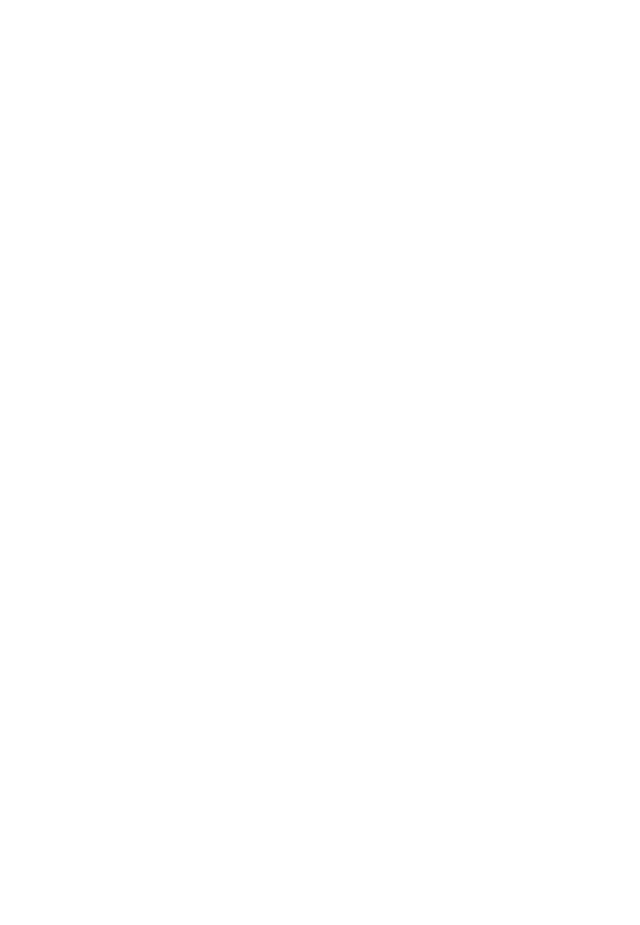
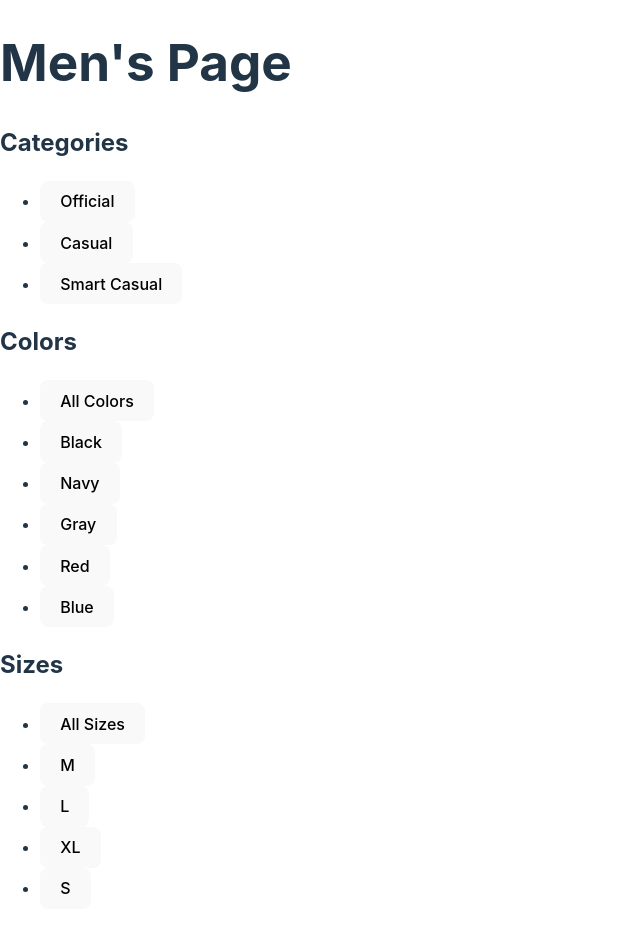
Before and after one commit to Ian-Ndungu/Digaga-Clads, a React (Vite) app: page / in a window 1280 px wide. Shown: the whole page, without its empty margins (0-640 px from the left). Before the commit the page ends 800 px from the top, so only its background shows below. Built offline with nearby package versions, Linux system fonts and the light colour scheme.

Commit message:
Initial branch push. Hard-coded.

```diff
--- a/package.json
+++ b/package.json
@@ -10,8 +10,11 @@
     "preview": "vite preview"
   },
   "dependencies": {
+    "dom": "^0.0.3",
     "react": "^18.2.0",
-    "react-dom": "^18.2.0"
+    "react-dom": "^18.2.0",
+    "react-router": "^6.18.0",
+    "react-router-dom": "^6.18.0"
   },
   "devDependencies": {
     "@types/react": "^18.2.15",
--- a/src/App.jsx
+++ b/src/App.jsx
@@ -1,9 +1,11 @@
 import React from 'react'
-import Homepage from './homepage'
-function App() {
+import Men from './men'
+
+function App()
+{
   return (
   <div>
-    < Homepage/>
+    < Men/>
   </div>
   )
 }
--- a/src/homepage.jsx
+++ /dev/null
@@ -1,11 +0,0 @@
-import React from 'react'
-
-function home() {
-  return (
-    <div>
-
-    </div>
-  )
-}
-
-export default home
--- /dev/null
+++ b/src/men.jsx
@@ -0,0 +1,115 @@
+import React, { useState } from 'react';
+
+const menData = [
+  {
+    id: 1,
+    name: 'Suits',
+    category: 'Official',
+    details: [
+      { id: 1, color: 'Black', size: 'M' },
+      { id: 2, color: 'Navy', size: 'L' },
+      { id: 3, color: 'Gray', size: 'XL' },
+    ],
+  },
+  {
+    id: 2,
+    name: 'Sweaters',
+    category: 'Casual',
+    details: [
+      { id: 4, color: 'Red', size: 'S' },
+      { id: 5, color: 'Blue', size: 'M' },
+    ],
+  },
+  {
+    id: 3,
+    name: 'Hoodies',
+    category: 'Smart Casual',
+    details: [
+      { id: 6, color: 'Black', size: 'L' },
+      { id: 7, color: 'Gray', size: 'XL' },
+    ],
+  },
+];
+
+const Men = () => {
+  const [selectedCategory, setSelectedCategory] = useState('All');
+  const [selectedColor, setSelectedColor] = useState('All');
+  const [selectedSize, setSelectedSize] = useState('All');
+
+  const handleCategoryFilter = (category) => {
+    setSelectedCategory(category);
+    setSelectedColor('All');
+    setSelectedSize('All');
+  };
+
+  const handleColorFilter = (color) => {
+    setSelectedColor(color);
+  };
+
+  const handleSizeFilter = (size) => {
+    setSelectedSize(size);
+  };
+
+  const filteredCategories = selectedCategory === 'All'
+    ? menData
+    : menData.filter((item) => item.category === selectedCategory);
+
+  return (
+    <div>
+      <h1>Men's Page</h1>
+
+      <div>
+        <h2>Categories</h2>
+        <ul>
+          <li>
+            <button onClick={() => handleCategoryFilter('Official')}>Official</button>
+          </li>
+          <li>
+            <button onClick={() => handleCategoryFilter('Casual')}>Casual</button>
+          </li>
+          <li>
+            <button onClick={() => handleCategoryFilter('Smart Casual')}>Smart Casual</button>
+          </li>
+        </ul>
+      </div>
+
+      <div>
+        <h2>Colors</h2>
+        <ul>
+          <li>
+            <button onClick={() => handleColorFilter('All')}>All Colors</button>
+          </li>
+          {filteredCategories.flatMap(item => item.details.map(detail => detail.color))
+            .filter((color, index, self) => self.indexOf(color) === index)
+            .map((color) => (
+              <li key={color}>
+                <button onClick={() => handleColorFilter(color)}>
+                  {color}
+                </button>
+              </li>
+            ))}
+        </ul>
+      </div>
+
+      <div>
+        <h2>Sizes</h2>
+        <ul>
+          <li>
+            <button onClick={() => handleSizeFilter('All')}>All Sizes</button>
+          </li>
+          {filteredCategories.flatMap(item => item.details.map(detail => detail.size))
+            .filter((size, index, self) => self.indexOf(size) === index)
+            .map((size) => (
+              <li key={size}>
+                <button onClick={() => handleSizeFilter(size)}>
+                  {size}
+                </button>
+              </li>
+            ))}
+        </ul>
+      </div>
+    </div>
+  );
+}
+
+export default Men;
```
Also changed, not shown: src/men.css (added), 1 other file (tests, documents, lock files or other folders).
